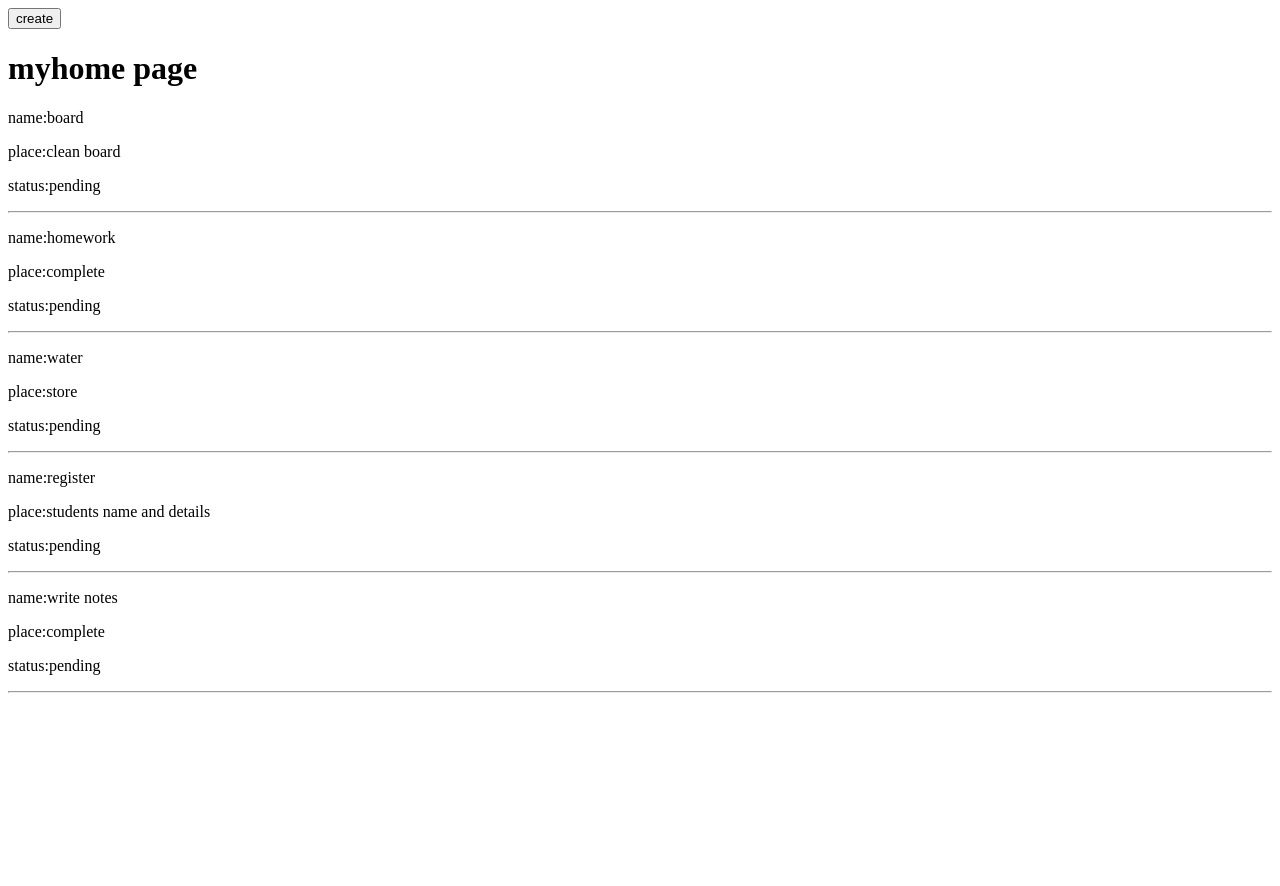
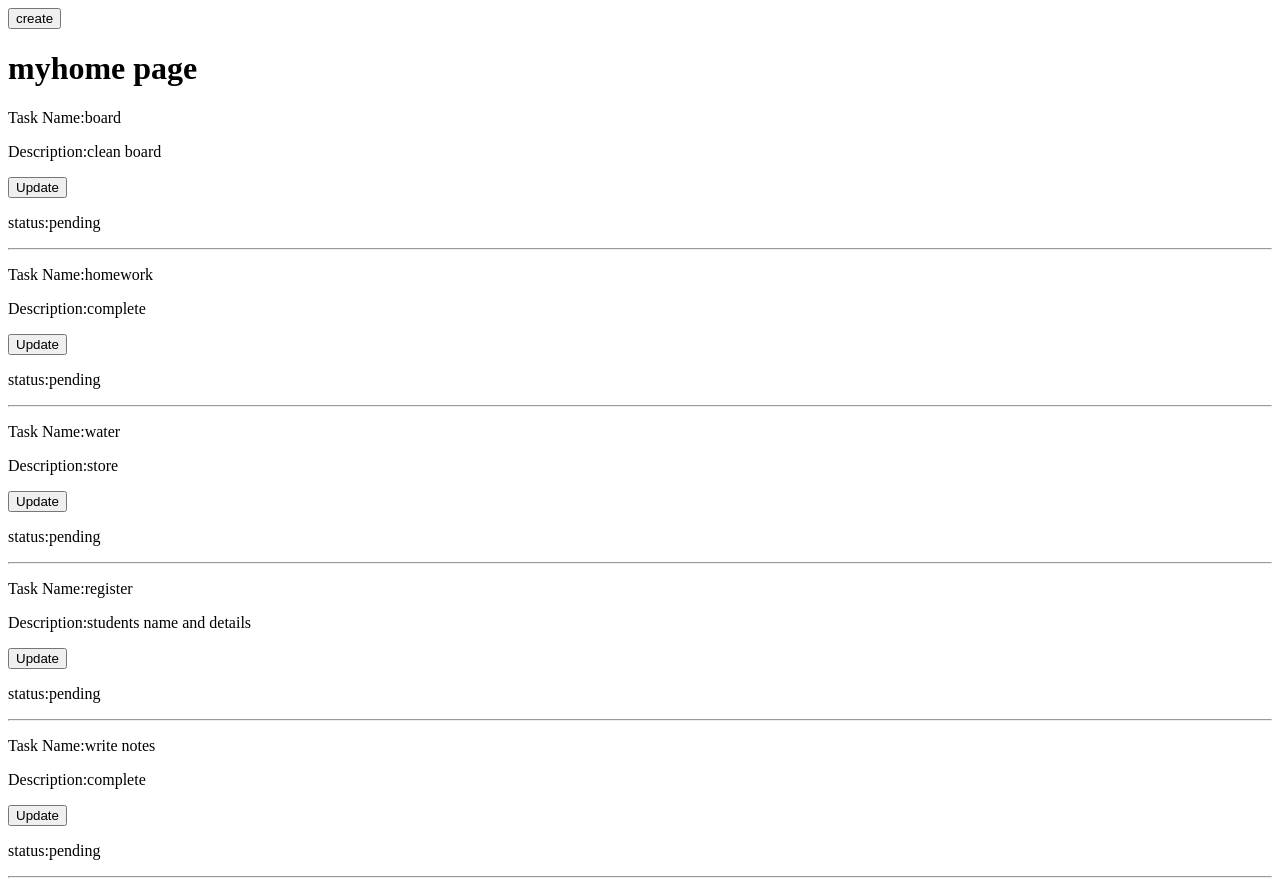
Before and after one commit to revathikuttan03/django, a Django app: page / in a window 1280 px wide. Before the commit the page ends 693 px from the top, so only its background shows below. Run offline with Django 5.2, Linux system fonts and the light colour scheme; data comes from the database, SQL or seed files in the repository; both versions use the stored data as it was after the commit.

Commit message:
update task

```diff
--- a/myapp/views.py
+++ b/myapp/views.py
@@ -1,4 +1,4 @@
-from django.shortcuts import render
+from django.shortcuts import render,redirect
 from django.http import HttpResponse
 
 from myapp.models import TaskList
@@ -7,12 +7,28 @@ from myapp.models import TaskList
 
 def home(request):
     data = TaskList.objects.all()
-    return render(request,"home.html",{"datas":data})
+    return render(request,"home.html",{"dts":data})
 
 
 def create(request):
     if request.GET.get("name"):
-        name = request.GET.get("name")
+        nam = request.GET.get("name")
         description = request.GET.get("description")
-        print("fffffffffffffffffffffhttjjgjjjjjjjjjjjjjjjj\n",name,description)
+        task = TaskList()
+        task.name = nam
+        task.description = description
+        task.save()
+        return redirect("/")
     return render(request,"create.html")
+
+
+
+def update(request,tid):
+    data = TaskList.objects.get(id=tid)
+    if request.GET.get("name"):
+       name = request.GET.get("name")
+       description = request.GET.get("description")
+       status = request.GET.get("status")
+       print(name)
+
+    return render(request,'update.html',{'d':data})
--- a/templates/create.html
+++ b/templates/create.html
@@ -7,9 +7,9 @@
 </head>
 <body>
     <form action="" >
-        <label for="">name:</label><input type="text" name="name"><br>
+        <label for="">task title:</label><input type="text" name="name"><br>
         <label for="">description</label><input type="text" name="description">
-        <button onclick="click()">submit</button>
+        <button >submit</button>
     </form>
 </body>
 </html>
--- a/templates/home.html
+++ b/templates/home.html
@@ -9,9 +9,11 @@
     <a href="create/"><button>create</button></a>
 
     <h1>myhome page</h1>
-    {% for i in datas %}
-    <p>name:{{ i.name }}</p>
-    <p>place:{{ i.description }}</p>
+    {% for i in dts %}
+
+    <p>Task Name:{{ i.name }}</p>
+    <p>Description:{{ i.description }}</p>
+    <a href="update/{{i.id}}/"><button>Update</button></a>
     <p>status:{{ i.status }}</p>
     <hr>
     {% endfor %}
--- a/todo/urls.py
+++ b/todo/urls.py
@@ -23,4 +23,5 @@ urlpatterns = [
     path('admin/', admin.site.urls),
     path('',views.home),
     path('create/',views.create),
+    path('update/<int:tid>/',views.update),
 ]
```
Also changed, not shown: templates/update.html (added, +22 -0 lines), db.sqlite3.
